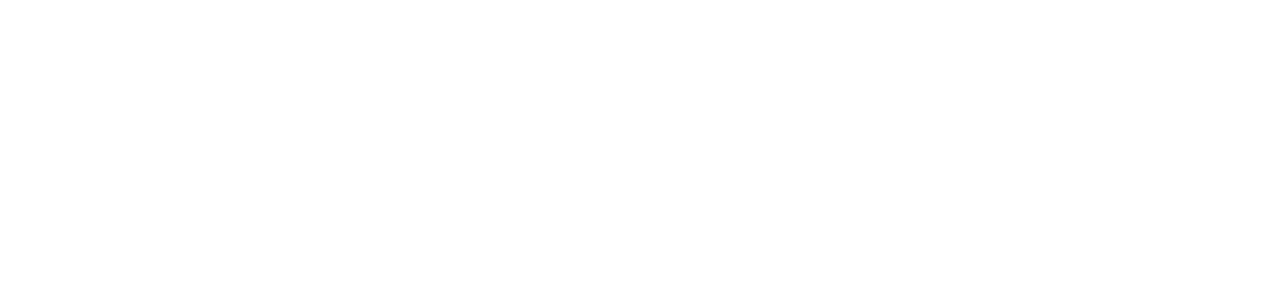
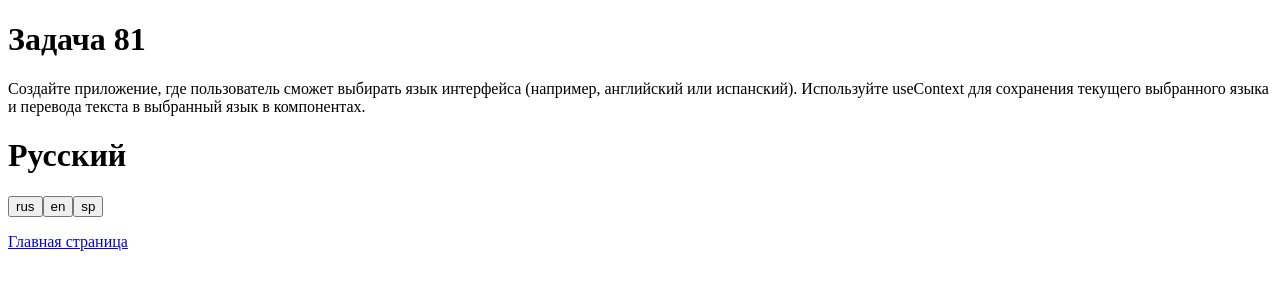
Before and after one commit to ArtsemiKot/React-Tasks, a React (Create React App) app in the folder react-tasks/: page /task81 in a window 1280 px wide. Before the commit this address had no page. Shown: the top 300 px of the page. Built offline with nearby package versions, Linux system fonts and the light colour scheme.

Commit message:
react-tasks

```diff
--- a/react-tasks/src/App.js
+++ b/react-tasks/src/App.js
@@ -79,10 +79,41 @@
 import Task77 from "./page/Task77/Task77";
 import Task78 from "./page/Task78/Task78";
 import Task79 from "./page/Task79/Task79";
+import Task80 from "./page/Task80/Task80";
+import Task81 from "./page/Task81/Task81";
+import Task82 from "./page/Task82/Task82";
+import Task83 from "./page/Task83/Task83";
+import Task84 from "./page/Task84/Task84";
+import Task85 from "./page/Task85/Task85";
+import { task80Context } from "./Context/Context";
+import { task81Context } from "./Context/Context";
+import { task82Context } from "./Context/Context";
+import { task83Context } from "./Context/Context";
+import { useState } from "react";
 
 function App() {
+
+  const obj = {
+    id: 1,
+    name: 'Artsemi',
+    email: 'kot@mail.ru'
+  }
+
+  const [language, setLanguage] = useState('rus')
+  const languages = { language, setLanguage }
+
+  const wether = {
+    id: 1,
+    temp: '82%',
+    humidity: 'Умеренная',
+    speedWind: '12м/c'
+  }
+
+  const [colorTeme, setColorTeme] = useState('Белый')
+  const backColor = { colorTeme, setColorTeme }
   return (
     <>
+      <task80Context.Provider value={obj}>
         <Routes>
           <Route path='/' element={<Home></Home>}></Route>
           <Route path='/task1' element={<Task1></Task1>}></Route>
@@ -164,7 +195,27 @@
           <Route path='/task77' element={<Task77></Task77>}></Route>
           <Route path='/task78' element={<Task78></Task78>}></Route>
           <Route path='/task79' element={<Task79></Task79>}></Route>
+          <Route path='/task80' element={<Task80></Task80>}></Route>
         </Routes>
+      </task80Context.Provider>
+      <task81Context.Provider value={languages}>
+        <Routes>
+          <Route path='/task81' element={<Task81></Task81>}></Route>
+        </Routes>
+      </task81Context.Provider>
+      <task82Context.Provider value={wether}>
+        <Routes>
+          <Route path='/task82' element={<Task82></Task82>}></Route>
+        </Routes>
+      </task82Context.Provider>
+      <task83Context.Provider value={backColor}>
+        <Routes>
+          <Route path='/task83' element={<Task83></Task83>}></Route>
+        </Routes>
+      </task83Context.Provider>
+
+      {/* <Route path='/task84' element={<Task84></Task84>}></Route>
+      <Route path='/task85' element={<Task85></Task85>}></Route> */}
     </>
   );
 }
--- /dev/null
+++ b/react-tasks/src/Context/Context.js
@@ -0,0 +1,8 @@
+import { createContext } from 'react'
+
+const task80Context = createContext()
+const task81Context = createContext()
+const task82Context = createContext()
+const task83Context = createContext()
+
+export { task80Context,task81Context,task82Context,task83Context }
--- a/react-tasks/src/page/Home/Home.js
+++ b/react-tasks/src/page/Home/Home.js
@@ -84,6 +84,12 @@
             <p><Link to='/task77'>Задача№77</Link></p>
             <p><Link to='/task78'>Задача№78</Link></p>
             <p><Link to='/task79'>Задача№79</Link></p>
+            <p><Link to='/task80'>Задача№80</Link></p>
+            <p><Link to='/task81'>Задача№81</Link></p>
+            <p><Link to='/task82'>Задача№82</Link></p>
+            <p><Link to='/task83'>Задача№83</Link></p>
+            <p><Link to='/task84'>Задача№84</Link></p>
+            <p><Link to='/task85'>Задача№85</Link></p>
         </>);
 }
 
--- /dev/null
+++ b/react-tasks/src/page/Task80/Task80.js
@@ -0,0 +1,21 @@
+import { Link } from 'react-router-dom'
+import { useContext } from 'react'
+import { task80Context } from '../../Context/Context';
+
+function Task80() {
+
+    const data = useContext(task80Context)
+    return (
+        <>
+            <h1>Задача 80</h1>
+            <p>Используйте useContext, чтобы сохранять данные о текущем пользователе.
+                Отобразите эту информацию в компоненте, используя контекст
+            </p>
+            <p>{data.id}</p>
+            <p>{data.name}</p>
+            <p>{data.email}</p>
+            <p><Link to='/'>Главная страница</Link></p>
+        </>);
+}
+
+export default Task80;
--- /dev/null
+++ b/react-tasks/src/page/Task81/Task81.js
@@ -0,0 +1,32 @@
+import { Link } from 'react-router-dom'
+import { useContext } from 'react'
+import { task81Context } from '../../Context/Context';
+
+
+function Task81() {
+    const data = useContext(task81Context)
+    const valueLanguage = {
+        rus: 'Русский',
+        en: 'Английский',
+        sp: 'Испанский',
+    }
+
+    function changeLanguage(e) {
+        data.setLanguage(e.target.textContent)
+    }
+    return (
+        <>
+            <h1>Задача 81</h1>
+            <p>Создайте приложение, где пользователь сможет выбирать язык интерфейса
+                (например, английский или испанский). Используйте useContext для сохранения
+                текущего выбранного языка и перевода текста в выбранный язык в компонентах.
+            </p>
+            <h1>{valueLanguage[data.language]}</h1>
+            <button onClick={changeLanguage}>rus</button>
+            <button onClick={changeLanguage}>en</button>
+            <button onClick={changeLanguage}>sp</button>
+            <p><Link to='/'>Главная страница</Link></p>
+        </>);
+}
+
+export default Task81;
--- /dev/null
+++ b/react-tasks/src/page/Task82/Task82.js
@@ -0,0 +1,22 @@
+import { Link } from 'react-router-dom'
+import { useCallback, useMemo, useState, useContext } from 'react'
+import { task82Context } from '../../Context/Context';
+
+function Task82() {
+    const data = useContext(task82Context)
+    return (
+        <>
+            <h1>Задача 82</h1>
+            <p>Разработайте приложение для отображения текущей погоды. Используйте
+                useContext, чтобы хранить информацию о погоде (температура, влажность,
+                скорость ветра и т. д.). В компоненте отобразите эту информацию о погоде.
+            </p>
+            <p>{data.id}</p>
+            <p>{data.temp}</p>
+            <p>{data.humidity}</p>
+            <p>{data.speedWind}</p>
+            <p><Link to='/'>Главная страница</Link></p>
+        </>);
+}
+
+export default Task82;
--- /dev/null
+++ b/react-tasks/src/page/Task83/Task83.js
@@ -0,0 +1,30 @@
+import { Link } from 'react-router-dom'
+import { useCallback, useMemo, useState, useContext } from 'react'
+import { task83Context } from '../../Context/Context'
+
+function Task83() {
+    const datta = useContext(task83Context)
+    const c = {
+        black:'Белая',
+        white:'Черная',
+    }
+
+    function changeColor(e){
+        datta.setColorTeme(e.target.textContent)
+    }
+    return (
+        <>
+            <h1>Задача 83</h1>
+            <p>Разработайте простое приложение для переключения между светлой и темной
+                темами. Используйте useContext, чтобы хранить информацию о текущей теме
+                (светлая или темная). В компоненте отобразите интерфейс, который позволяет
+                пользователю переключаться между темами.
+            </p>
+            <h1>{c[datta.colorTeme]}</h1>
+            <button onClick={changeColor}>Black</button>
+            <button onClick={changeColor}>White</button>
+            <p><Link to='/'>Главная страница</Link></p>
+        </>);
+}
+
+export default Task83;
--- /dev/null
+++ b/react-tasks/src/page/Task84/Task84.js
@@ -0,0 +1,16 @@
+import { Link } from 'react-router-dom'
+import { useCallback, useMemo, useState } from 'react'
+import axios from 'axios';
+
+function Task84() {
+
+    return (
+        <>
+            <h1>Задача 84</h1>
+            <p>
+            </p>
+            <p><Link to='/'>Главная страница</Link></p>
+        </>);
+}
+
+export default Task84;
--- /dev/null
+++ b/react-tasks/src/page/Task85/Task85.js
@@ -0,0 +1,16 @@
+import { Link } from 'react-router-dom'
+import { useCallback, useMemo, useState } from 'react'
+import axios from 'axios';
+
+function Task85() {
+
+    return (
+        <>
+            <h1>Задача 85</h1>
+            <p>
+            </p>
+            <p><Link to='/'>Главная страница</Link></p>
+        </>);
+}
+
+export default Task85;
```
Lines whose indentation alone changed are shown as unchanged.
